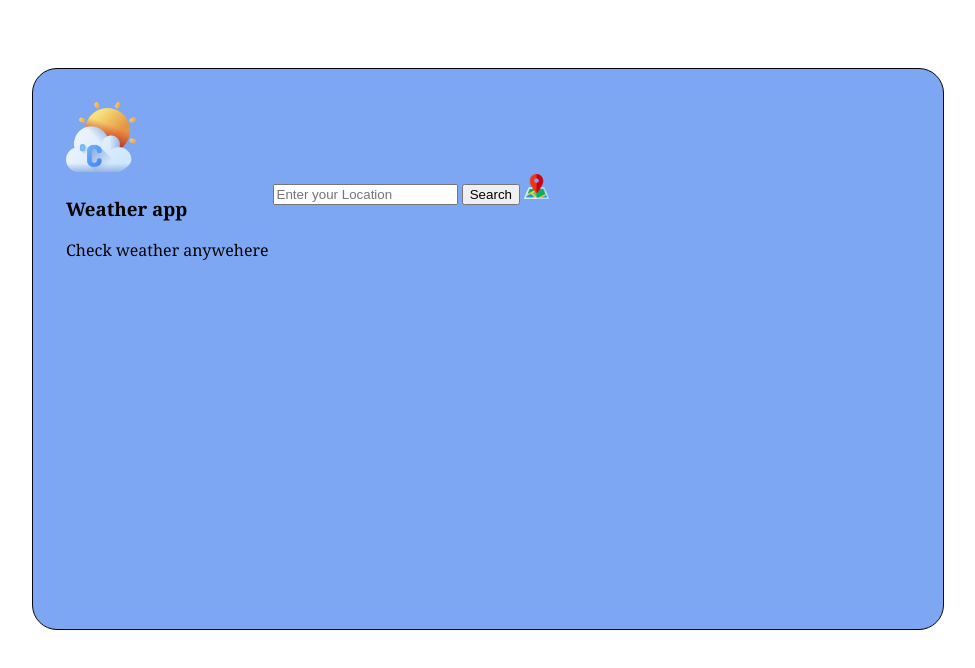
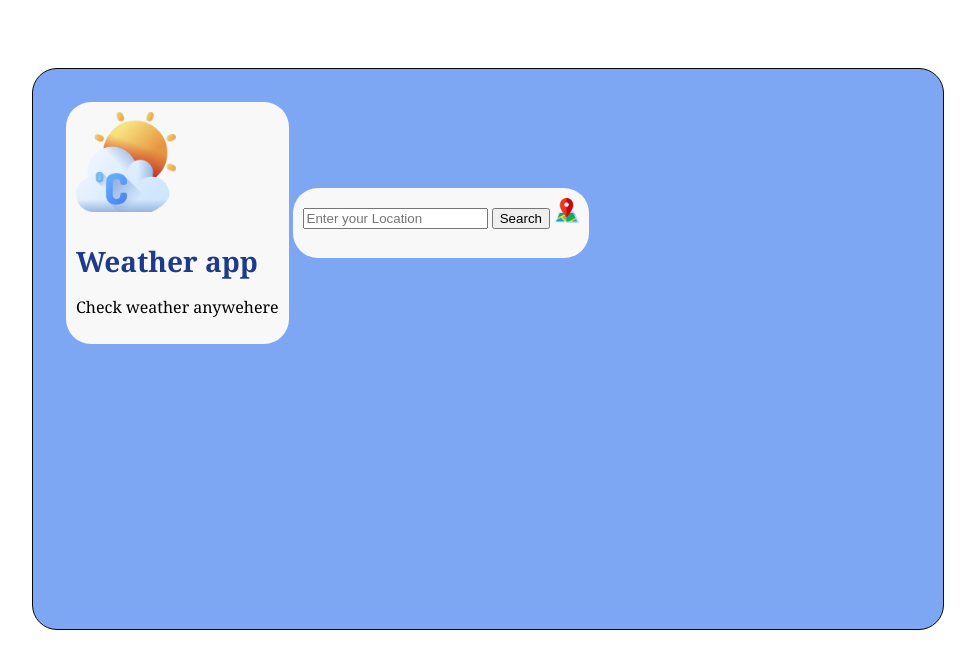
Before and after one commit to JaniduSathsara/Weather-App, a plain HTML site: page index.html in a window 1280 px wide. Shown: the whole page, without its empty margins (152-1127 px from the left). Drawn offline with Linux system fonts and the light colour scheme.

Commit message:
Refactor CSS styles for LogoCard and detailsCard; update image attributes in index.html

```diff
--- a/CSS/style.css
+++ b/CSS/style.css
@@ -11,38 +11,35 @@ body {
 .mainCard {
     width: 850px;
     min-height: 500px;
-    background:rgb(125, 167, 243);
+    background: rgb(125, 167, 243);
     border: 1px solid rgb(6, 6, 14);
     border-radius: 25px;
     padding: 30px;
 }
 
-.LogoCard{}
+.LogoCard {
 
-.detailsCard{}
+    min-height: 200px;
+    background: rgb(248, 248, 248);
+    border-radius: 25px;
+    padding: 10px;
+}
 
-.inputCard{}
+.detailsCard {
+    min-height: 50px;
+    background: rgb(248, 248, 248);
+    border-radius: 25px;
+    padding: 10px;
+}
 
-.miniDetailsCad{}
+.logo {
+    width: 100px;
+    height: auto;
+    margin-bottom: 15px;
+}
 
-.logo {}
-
-.headline {}
-
-.txts {}
-
-.inputtext {}
-
-.DateTime {}
-
-.btnSearch {}
-
-.mapSymbol {}
-
-.wIcone {}
-
-.Wlocation {}
-
-.wType {}
-
-.wTemp {}
+.headline {
+    font-size: 28px;
+    color: #1e3a8a;
+    margin: 10px 0;
+}
--- a/index.html
+++ b/index.html
@@ -16,14 +16,14 @@
             <tr>
                 <td>
                     <div class="LogoCard">
-                        <img class="logo" src="images/logo.png" alt="logo" width="70px">
+                        <img class="logo" src="images/logo.png" alt="logo">
                         <h3 class="headline">Weather app</h3>
                         <p class="txts">Check weather anywehere</p>
                     </div>
                 </td>
                 <td>
                     <div class="detailsCard">
-                        <div class="inputCard">
+                        <div>
                             <input id="txtLocation" class="inputtext" type="text" placeholder="Enter your Location">
                             <button class="btnSearch" onclick="btnSearch()">Search</button>
                             <img class="mapSymbol" onclick="btnMap()" on src="images/mapSymbol.png" width="25px">
```
